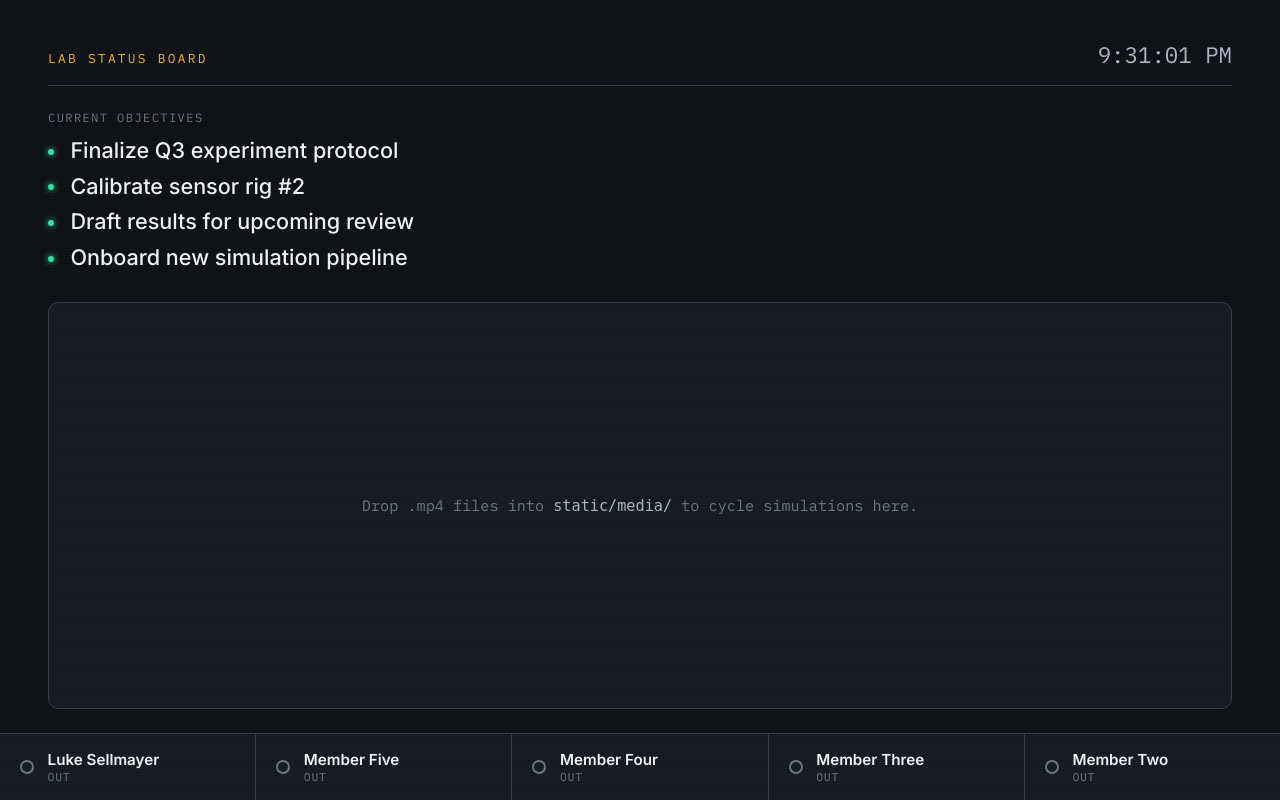
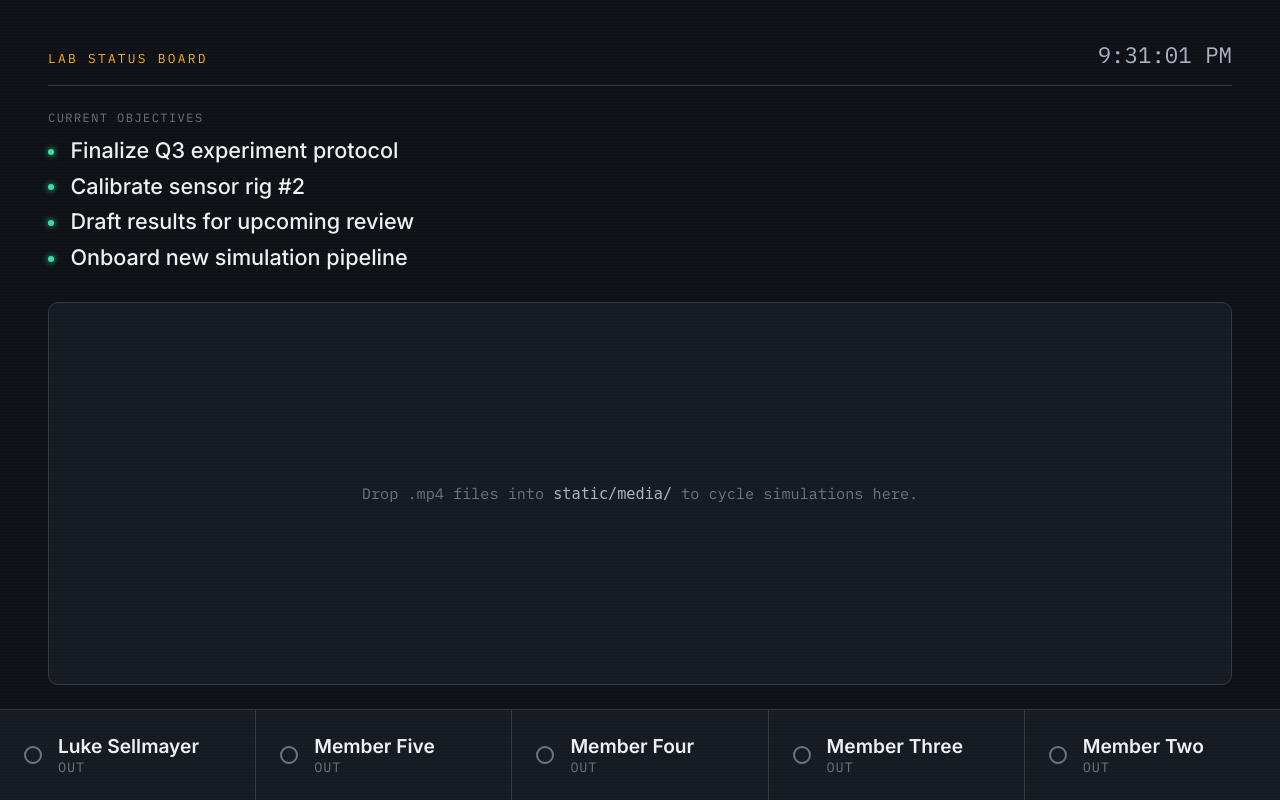
Before and after one commit to lukesell25/labtrack, a Flask app: page / in a window 1280 px wide. Run offline with Flask 3, Linux system fonts and the light colour scheme; data comes from the database, SQL or seed files in the repository; data that the repository does not hold is empty.

Commit message:
Increase width of member bar, add cursor when checking out

```diff
--- a/static/css/style.css
+++ b/static/css/style.css
@@ -39,6 +39,10 @@ body.kiosk {
   flex-direction: column;
   height: 100vh;
   cursor: none;
+}
+
+body.kiosk:has(.toast.is-out.is-visible) {
+  cursor: auto;
 }
 
 .scanlines {
@@ -214,15 +218,15 @@ body.kiosk {
 
 .roster__card {
   background: var(--graphite-800);
-  padding: 1rem 1.25rem;
+  padding: 1.5rem 1.5rem;
   display: flex;
   align-items: center;
-  gap: 0.85rem;
+  gap: 1rem;
 }
 
 .roster__ring {
-  width: 14px;
-  height: 14px;
+  width: 18px;
+  height: 18px;
   border-radius: 50%;
   border: 2px solid var(--text-low);
   flex-shrink: 0;
@@ -241,7 +245,7 @@ body.kiosk {
 
 .roster__name {
   font-weight: 600;
-  font-size: 0.95rem;
+  font-size: 1.2rem;
   white-space: nowrap;
   overflow: hidden;
   text-overflow: ellipsis;
@@ -249,7 +253,7 @@ body.kiosk {
 
 .roster__status {
   font-family: var(--mono);
-  font-size: 0.72rem;
+  font-size: 0.85rem;
   letter-spacing: 0.06em;
   color: var(--text-low);
   text-transform: uppercase;
@@ -260,7 +264,7 @@ body.kiosk {
 }
 
 .roster__note {
-  font-size: 0.82rem;
+  font-size: 0.95rem;
   color: var(--text-mid);
   font-style: italic;
   margin-top: 0.15rem;
```
